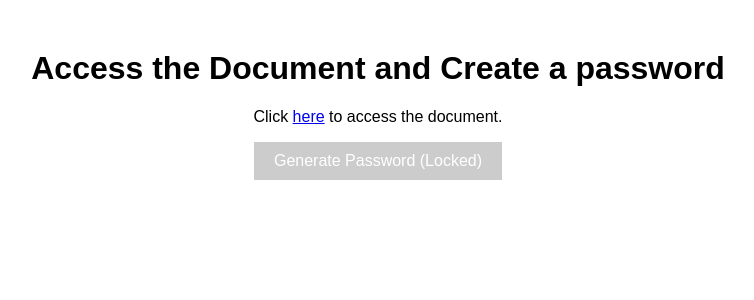
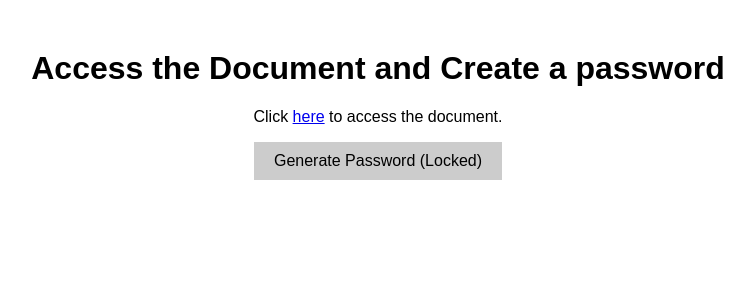
Before and after one commit to devil-14/Testing-website-, a Jekyll site: the page password.html, which Jekyll copies as it is, in a window 1280 px wide. Shown: the top 300 px of the page, without its empty margins (262-1016 px from the left). Built offline with Jekyll 4.4.1, drawn with Linux system fonts in a browser that asks for light colours.

Commit message:
Update password.html

```diff
--- a/password.html
+++ b/password.html
@@ -16,12 +16,13 @@
             font-size: 16px;
             background-color: #ccc;
             border: none;
-            color: #fff;
+            color: #000;
             cursor: not-allowed;
         }
 
         #GeneratePassword.enabled {
             background-color: #28a745;
+            color:#000
             cursor: pointer;
         }
 
@@ -146,7 +147,7 @@
             const docClickTime = localStorage.getItem('docClickTime');
             if (docClickTime && (Date.now() - parseInt(docClickTime)) < docAccessDuration) {
                 generatePasswordButton.disabled = true;
-                generatePasswordButton.innerText = "Nobody reads that fast";
+                generatePasswordButton.innerText = "Nobody reads that fast !!";
 
                 setTimeout(() => {
                     generatePasswordButton.innerText = "Generate Password (Locked)";
```
